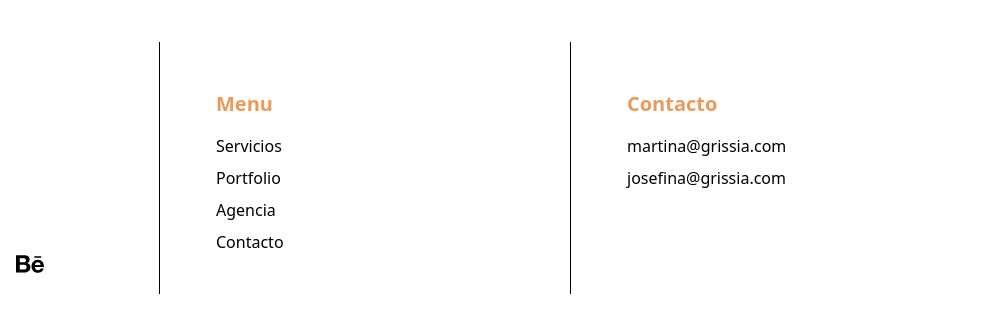
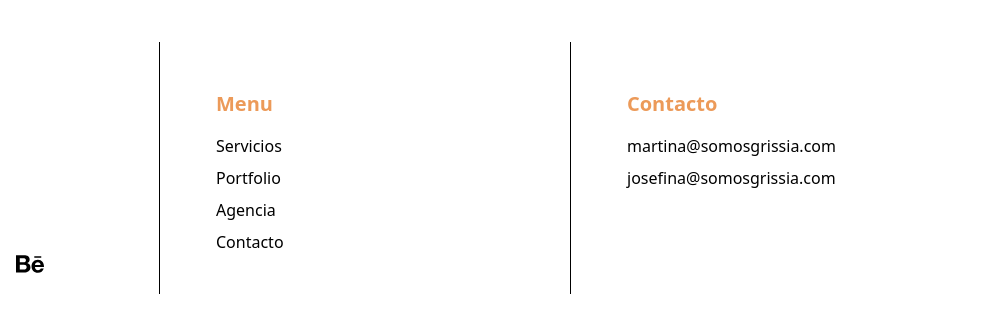
Before and after one commit to VarelaCristianFacundo/Grissia, a website: page index.html in a window 1280 px wide. Shown: the part 2045-2359 px from the top of the page, 275-1280 px from the left. Drawn offline with nearby package versions, Linux system fonts and the light colour scheme.

Commit message:
modificacion de correos

```diff
--- a/index.html
+++ b/index.html
@@ -194,10 +194,10 @@
                         <h3 class="mb-4 text-xl font-semibold text-[#EC9A59]">Contacto</h3>
                         <ul class="text-black">
                             <li class="mb-2">
-                                <a href="mailto:martina@grissia.com" class="hover:underline">martina@grissia.com</a>
+                                <a href="mailto:martina@somosgrissia.com" class="hover:underline">martina@somosgrissia.com</a>
                             </li>
                             <li class="mb-2">
-                                <a href="mailto:josefina@grissia.com" class="hover:underline">josefina@grissia.com</a>
+                                <a href="mailto:josefina@somosgrissia.com" class="hover:underline">josefina@somosgrissia.com</a>
                             </li>
                         </ul>
                     </div>
```
Also changed, not shown: pages/agencia.html (+2 -2 lines), pages/contacto.html (+2 -2 lines), pages/portfolio.html (+2 -2 lines), pages/servicios.html (+2 -2 lines).
